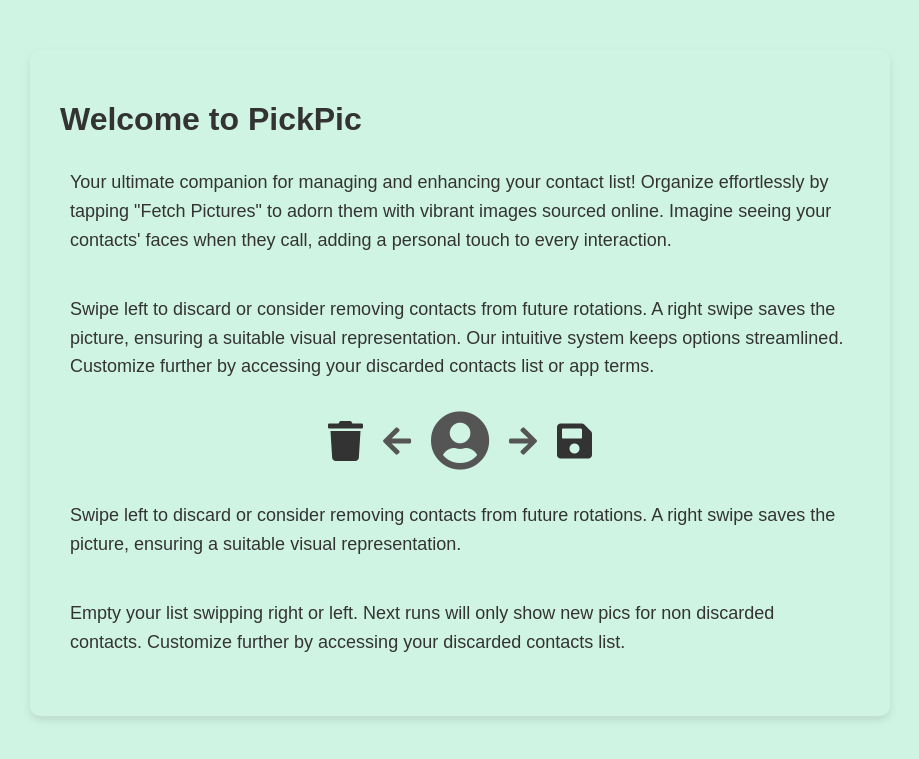
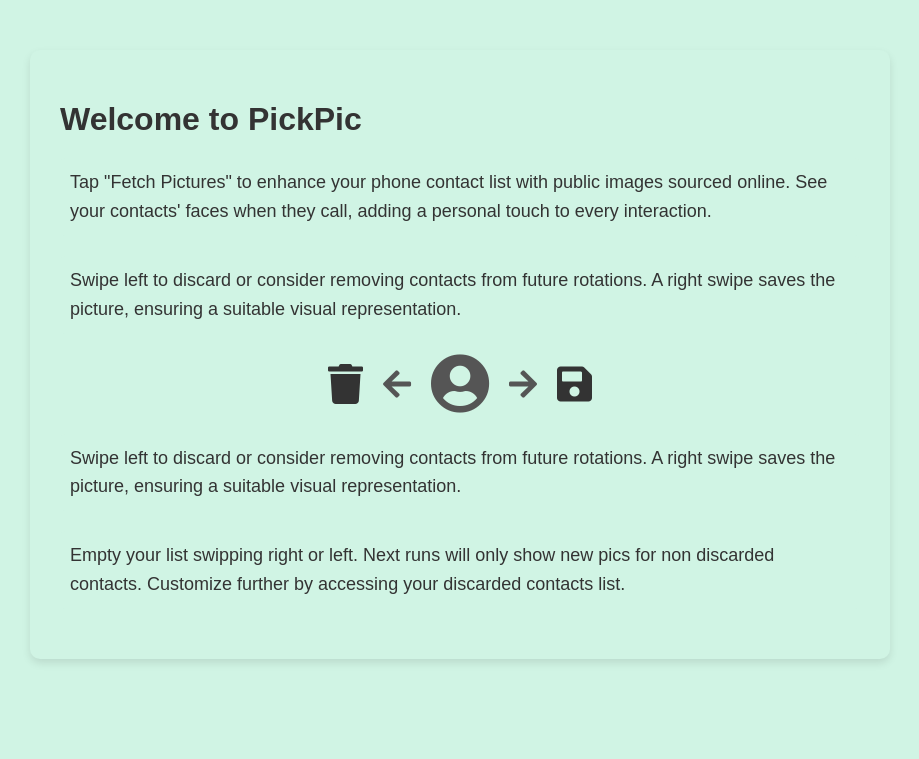
Before and after one commit to inUtil-Labs/inutil-labs.github.io, a Jekyll site: the page pages/pphome.html, which Jekyll copies as it is, in a window 1280 px wide. Shown: the top 759 px of the page, without its empty margins (180-1099 px from the left). Built offline with Jekyll 4.4.1, drawn with Linux system fonts in a browser that asks for light colours.

Commit message:
Update pphome.html

```diff
--- a/pages/pphome.html
+++ b/pages/pphome.html
@@ -69,8 +69,8 @@
 <body>
   <div class="container">
     <h1>Welcome to PickPic</h1>
-    <p>Your ultimate companion for managing and enhancing your contact list! Organize effortlessly by tapping "Fetch Pictures" to adorn them with vibrant images sourced online. Imagine seeing your contacts' faces when they call, adding a personal touch to every interaction.</p>
-    <p>Swipe left to discard or consider removing contacts from future rotations. A right swipe saves the picture, ensuring a suitable visual representation. Our intuitive system keeps options streamlined. Customize further by accessing your discarded contacts list or app terms.</p>
+    <p>Tap "Fetch Pictures" to enhance your phone contact list with public images sourced online. See your contacts' faces when they call, adding a personal touch to every interaction.</p>
+    <p>Swipe left to discard or consider removing contacts from future rotations. A right swipe saves the picture, ensuring a suitable visual representation.</p>
     <div class="icon-container">
       <i class="fas fa-trash red-icon" onclick="discard()"></i>
       <i class="fas fa-arrow-left arrow" onclick="swipeLeft()"></i>
```
